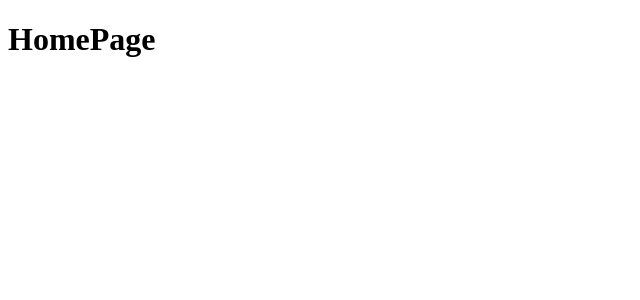
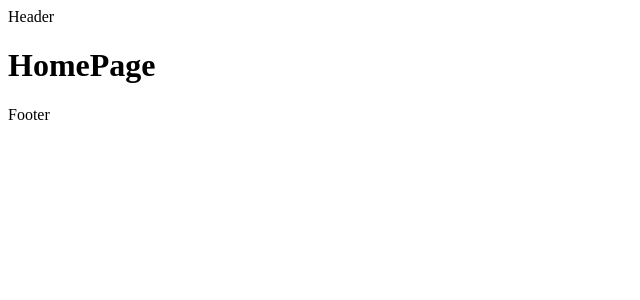
Before and after one commit to victorivanlopez/my-portfolio-react, a React (Vite) app: page / in a window 1280 px wide. Shown: the top 300 px of the page, without its empty margins (0-640 px from the left). Built offline with nearby package versions, Linux system fonts and the light colour scheme.

Commit message:
Added: main layout

```diff
--- a/src/portfolio/pages/HomePage.jsx
+++ b/src/portfolio/pages/HomePage.jsx
@@ -1,6 +1,9 @@
+import { PortfolioLayout } from "../Layout/PortfolioLayout"
 
 export const HomePage = () => {
   return (
-    <h1>HomePage</h1>
+    <PortfolioLayout>
+      <h1>HomePage</h1>
+    </PortfolioLayout>
   )
 }
```
